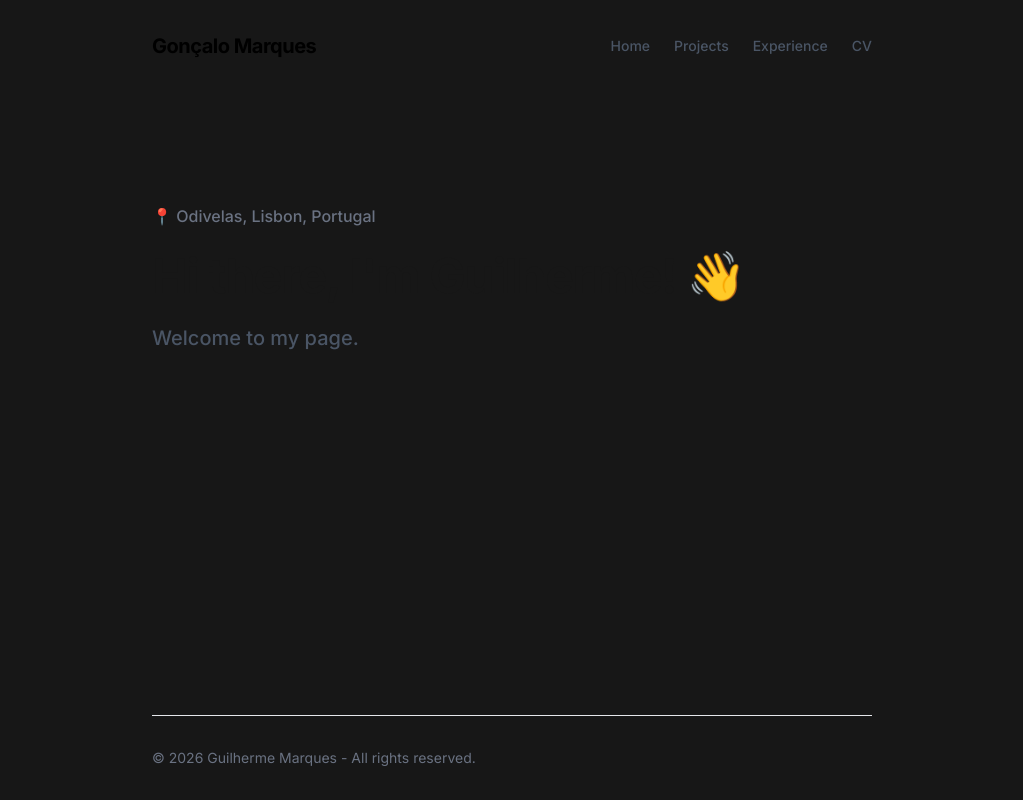
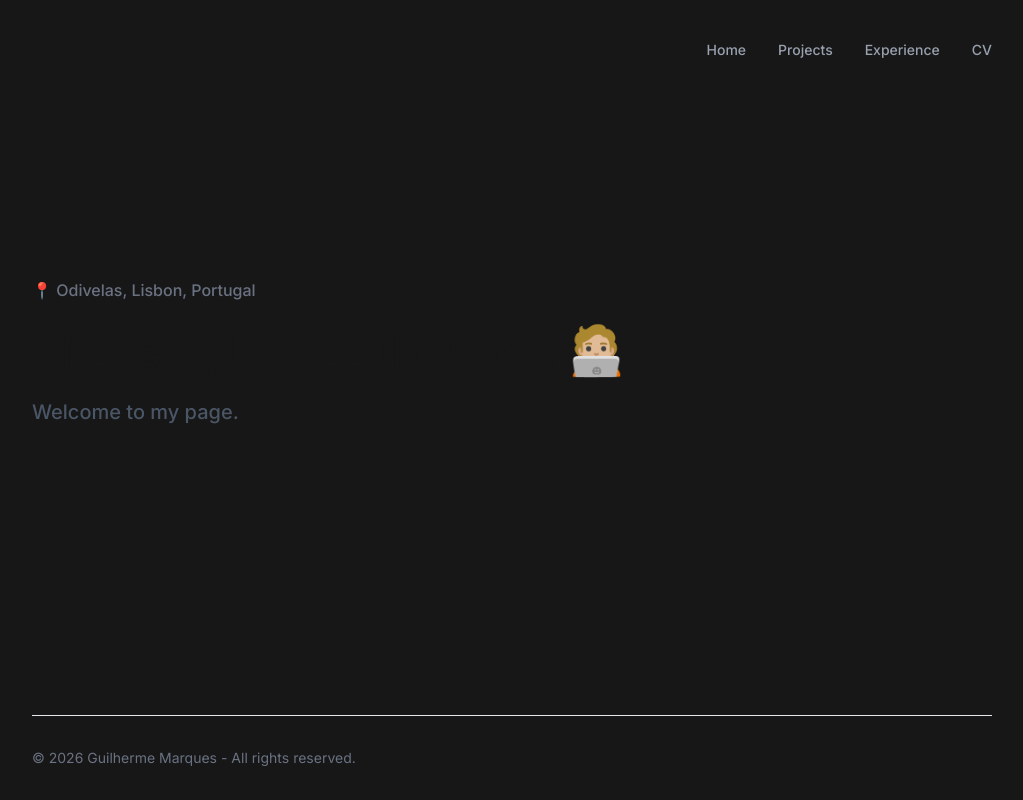
Before and after one commit to marques-jpg/marques-portfolio, a Next.js app: page / in a window 1280 px wide. Shown: the whole page, without its empty margins (128-1151 px from the left). Built offline with nearby package versions, Linux system fonts and the light colour scheme.

Commit message:
ecrã na horizontal

```diff
--- a/app/layout.tsx
+++ b/app/layout.tsx
@@ -4,13 +4,11 @@ import "./globals.css";
 import Navbar from '@/components/Navbar';
 import Footer from '@/components/Footer';
 
-// Inicializa a fonte Inter
 const inter = Inter({ subsets: ["latin"] });
 
-// Os teus metadados
 export const metadata: Metadata = {
-  title: "Gonçalo Marques | Portefólio",
-  description: "Portefólio de Gonçalo Marques, Estudante de Engenharia Informática e de Computadores no Instituto Superior Técnico.",
+  title: "Guilherme Marques | Portefólio",
+  description: "Portefólio de Guilherme Marques, Estudante de Engenharia Informática.",
 };
 
 export default function RootLayout({
@@ -20,10 +18,13 @@ export default function RootLayout({
 }>) {
   return (
     <html lang="en">
-      <body className={`${inter.className} bg-white dark:bg-[#1a1a1a] text-black dark:text-white min-h-screen`}>
-        <div className="max-w-3xl mx-auto px-6 flex flex-col min-h-screen">
+      {/* O bg-[#1a1a1a] força o fundo escuro da imagem que enviaste */}
+      <body className={`${inter.className} bg-[#1a1a1a] text-white min-h-screen`}>
+        {/* max-w-5xl alarga a página */}
+        <div className="max-w-5xl mx-auto px-8 flex flex-col min-h-screen">
           <Navbar />
-          <main className="flex-grow pt-16">
+          {/* flex-grow flex flex-col justify-center centra a página inicial verticalmente */}
+          <main className="flex-grow flex flex-col justify-center pb-20">
             {children}
           </main>
           <Footer />
--- a/app/page.tsx
+++ b/app/page.tsx
@@ -5,7 +5,7 @@ export default function Home() {
         📍 Odivelas, Lisbon, Portugal
       </p>
       <h1 className="text-4xl md:text-5xl font-bold tracking-tight">
-        Hi there, I'm Guilherme! 👋
+        Hi there, I'm Guilherme! 🧑🏼‍💻
       </h1>
       <p className="text-xl text-gray-600 dark:text-gray-300 font-medium">
         Welcome to my page.
--- a/components/Navbar.tsx
+++ b/components/Navbar.tsx
@@ -2,16 +2,12 @@ import Link from 'next/link';
 
 export default function Navbar() {
   return (
-    <nav className="flex justify-between items-center py-8">
-      <Link href="/" className="font-bold text-xl tracking-tight text-black dark:text-white hover:opacity-80 transition-opacity">
-        Gonçalo Marques
-      </Link>
-      <div className="flex gap-6 text-sm font-medium text-gray-600 dark:text-gray-300">
-        <Link href="/" className="hover:text-black dark:hover:text-white transition-colors">Home</Link>
-        <Link href="/projects" className="hover:text-black dark:hover:text-white transition-colors">Projects</Link>
-        <Link href="/experience" className="hover:text-black dark:hover:text-white transition-colors">Experience</Link>
-        {/* O atributo 'download' força o browser a descarregar o ficheiro em vez de o abrir */}
-        <a href="/cv.pdf" download="Goncalo_Marques_CV.pdf" className="hover:text-black dark:hover:text-white transition-colors">CV</a>
+    <nav className="flex justify-end py-10">
+      <div className="flex gap-8 text-sm font-medium text-gray-400">
+        <Link href="/" className="hover:text-white transition-colors">Home</Link>
+        <Link href="/projects" className="hover:text-white transition-colors">Projects</Link>
+        <Link href="/experience" className="hover:text-white transition-colors">Experience</Link>
+        <a href="/cv.pdf" download="Guilherme_Marques_CV.pdf" className="hover:text-white transition-colors">CV</a>
       </div>
     </nav>
   );
--- a/components/Projects.tsx
+++ b/components/Projects.tsx
@@ -3,8 +3,7 @@ export default function Projects() {
     <section id="projects" className="space-y-6">
       <h3 className="text-2xl font-semibold text-black dark:text-white mb-6">Featured Projects & Mentorship</h3>
 
-      <div className="space-y-8">
-        {/* Projeto Smart City */}
+      <div className="grid grid-cols-1 md:grid-cols-2 gap-10">
         <div className="border-l-2 border-gray-200 dark:border-gray-800 pl-4">
           <h4 className="text-lg font-medium text-black dark:text-white">STEM Mentor & Project Lead ('Smart City')</h4>
           <p className="text-sm text-gray-500 dark:text-gray-400 mb-2">IST, INESC-ID & Oeiras Municipality</p>
```
